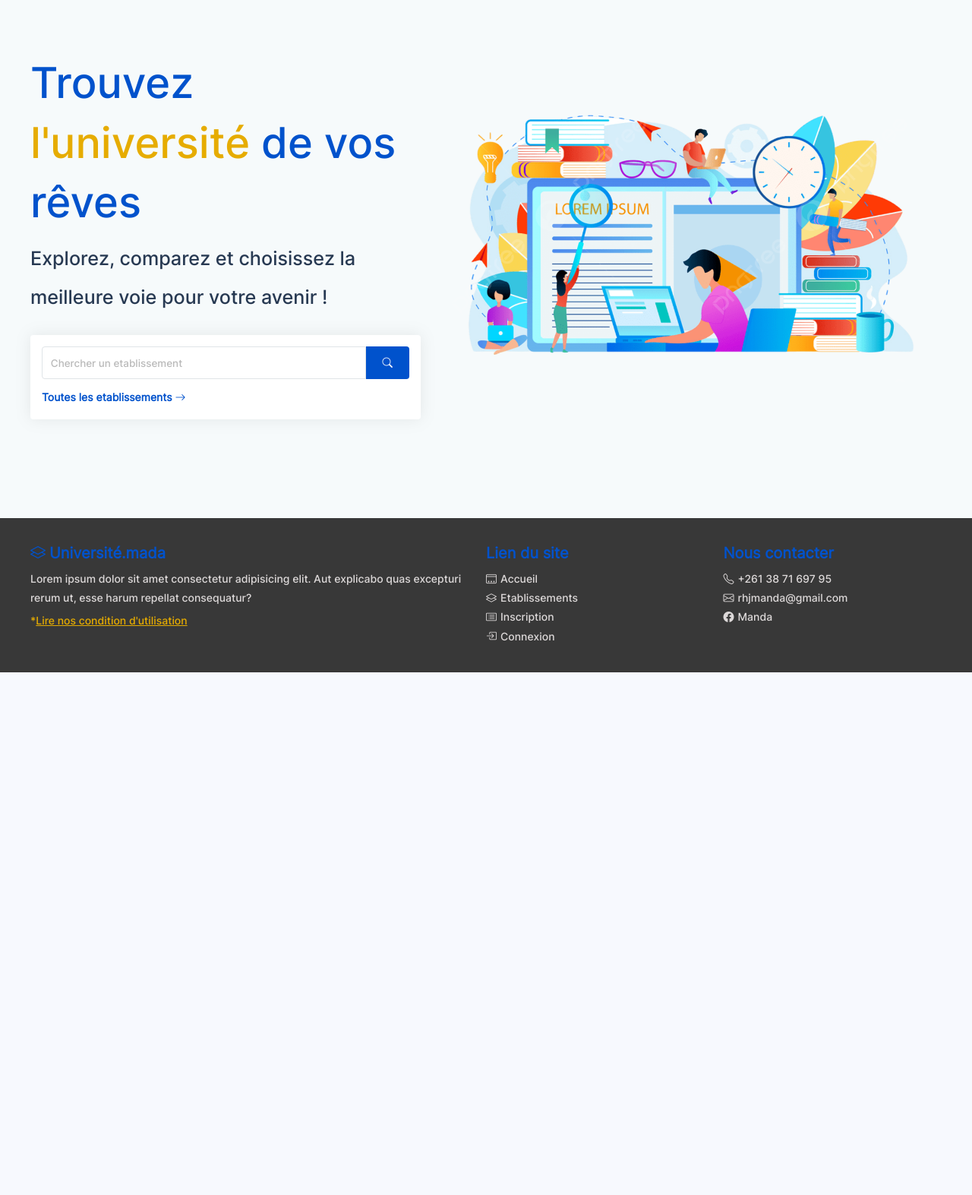
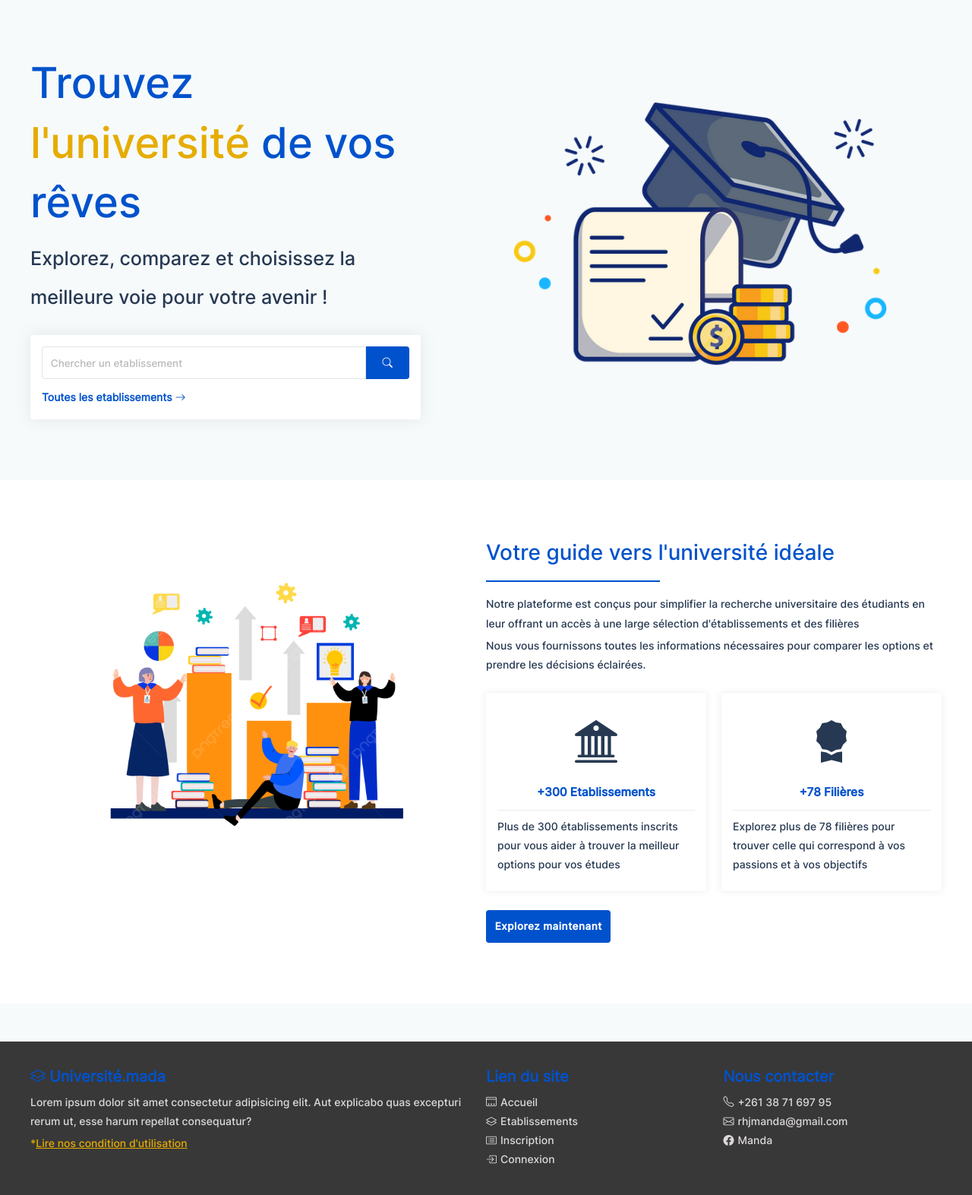
Before and after one commit to manda07tsou/universite, a Symfony app: template templates/home/index.html.twig in a window 1280 px wide. Shown: the part 60-1633 px from the top of the page at 76% size. Before the commit the page ends 945 px from the top, so only its background shows below. Run offline with Twig, Linux system fonts and the light colour scheme; the template is opened without the code that fills it, so the values that code supplies are empty; style sheets or scripts are compiled from the project's sources; some libraries are stand-ins or nearby versions.

Commit message:
front(home): platform about

```diff
--- a/assets/styles/pages/_home.scss
+++ b/assets/styles/pages/_home.scss
@@ -29,6 +29,47 @@
     display: none;
 }
 
+.home__section{
+    @extend %section;
+}
+
+.section-illustration{
+    display: none;
+}
+
+.section-title{
+    width: fit-content;
+    font-size: 1.6em;
+    color: var(--primary);
+
+    &::after{
+        display: block;
+        content: "";
+        width: 50%;
+        height: 2px;
+        background-color: var(--primary);
+        margin-top: .4em;
+        margin-bottom: .6em;
+    }
+}
+
+.home__card{
+    border: none;
+    box-shadow: 0 0 8px var(--shadow);
+
+    .card-header{
+        text-align: center;
+    }
+
+    .card-title{
+        color:var(--primary);
+    }
+
+    .card-icon{
+        font-size: 4em;
+    }
+}
+
 @include up(900px){
     .banner{
         display: grid;
@@ -45,9 +86,28 @@
 
     .banner-illustration{
         display: block;
+        margin-left: 80px;
 
         img{
-            width: 100%;
+            width: 95%;
         }
     }
+
+    .home__section{
+        display: grid;
+        grid-template-columns: 1fr 1fr;
+    }
+
+    .section-illustration{
+        display: block;
+        text-align: center;
+
+        img{
+            width: 70%;
+        }
+    }
+
+    .section-title{
+        font-size: 2em;
+    }
 }
--- a/templates/home/index.html.twig
+++ b/templates/home/index.html.twig
@@ -18,7 +18,41 @@
             </div>
         </div>
         <div class="banner-illustration">
-            <img src="/images/illustrations/banner14.png" alt="">
+            <img src="/images/illustrations/banner7.png" alt="">
+        </div>
+    </div>
+
+    <div class="home__section bg-light">
+        <div class="section-illustration">
+            <img src="/images/illustrations/banner11.png" alt="illustration">
+        </div>
+        <div>
+            <div class="section-title">Votre guide vers l'université idéale</div>
+            <div class="mt-2">
+                <p>Notre plateforme est conçus pour simplifier la recherche universitaire des étudiants en leur offrant un accès à une large sélection d'établissements et des filières</p>
+                <p>Nous vous fournissons toutes les informations nécessaires pour comparer les options et prendre les décisions éclairées.</p>
+                <div class="grid-2 mt-5" style="gap: 20px;">
+                    <div class="card home__card">
+                        <div class="card-header">
+                            <i class="bi bi-bank2 card-icon"></i>
+                            <div class="card-title">+300 Etablissements</div>
+                        </div>
+                        <div class="card-body">
+                            Plus de 300 établissements inscrits pour vous aider à trouver la meilleur options pour vos études
+                        </div>
+                    </div>
+                    <div class="card home__card">
+                        <div class="card-header">
+                            <i class="bi bi-award-fill card-icon"></i>
+                            <div class="card-title">+78 Filières</div>
+                        </div>
+                        <div class="card-body">
+                            Explorez plus de 78 filières pour trouver celle qui correspond à vos passions et à vos objectifs
+                        </div>
+                    </div>
+                </div>
+                <a href="{{ path('etablishment_home')}}" class="btn-primary mt-5">Explorez maintenant</a>
+            </div>
         </div>
     </div>
 {% endblock %}
```
